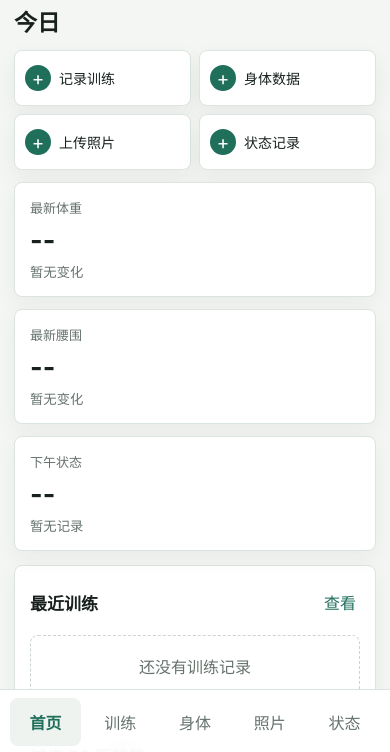
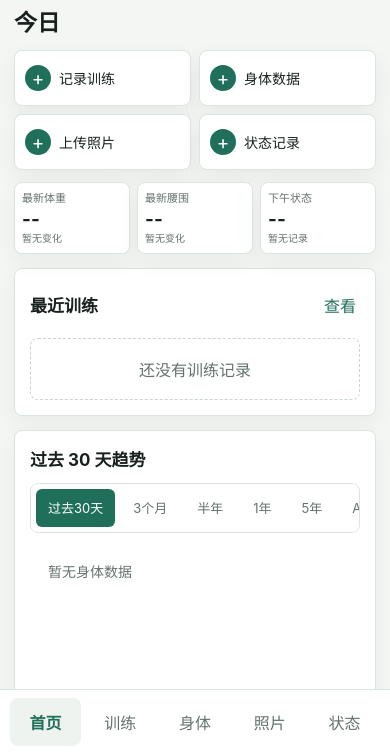
Before and after one commit to Ge-James/fitness-tracker, a plain HTML site: page index.html in a window 390 px wide. Shown: the part 90-842 px from the top of the page. Drawn offline with nearby package versions, Linux system fonts and the light colour scheme.

Commit message:
Compact home stats on mobile

```diff
--- a/service-worker.js
+++ b/service-worker.js
@@ -1,4 +1,4 @@
-const CACHE_NAME = "fitness-tracker-v40";
+const CACHE_NAME = "fitness-tracker-v41";
 const ASSETS = [
   "./",
   "./index.html",
--- a/styles.css
+++ b/styles.css
@@ -1049,10 +1049,43 @@ details label {
     font-size: 19px;
   }
 
-  .stats-grid,
   .field-row,
   .checkbox-grid {
     grid-template-columns: 1fr;
+  }
+
+  .stats-grid {
+    grid-template-columns: repeat(3, minmax(0, 1fr));
+    gap: 7px;
+    margin-bottom: 10px;
+  }
+
+  .metric {
+    min-width: 0;
+    padding: 9px 7px;
+  }
+
+  .metric span {
+    font-size: 11px;
+    line-height: 1.2;
+    white-space: nowrap;
+  }
+
+  .metric strong {
+    margin: 4px 0 2px;
+    font-size: 19px;
+    line-height: 1.05;
+    white-space: nowrap;
+  }
+
+  .metric small {
+    display: block;
+    min-width: 0;
+    overflow: hidden;
+    font-size: 10px;
+    line-height: 1.2;
+    text-overflow: ellipsis;
+    white-space: nowrap;
   }
 
   dialog {
```
